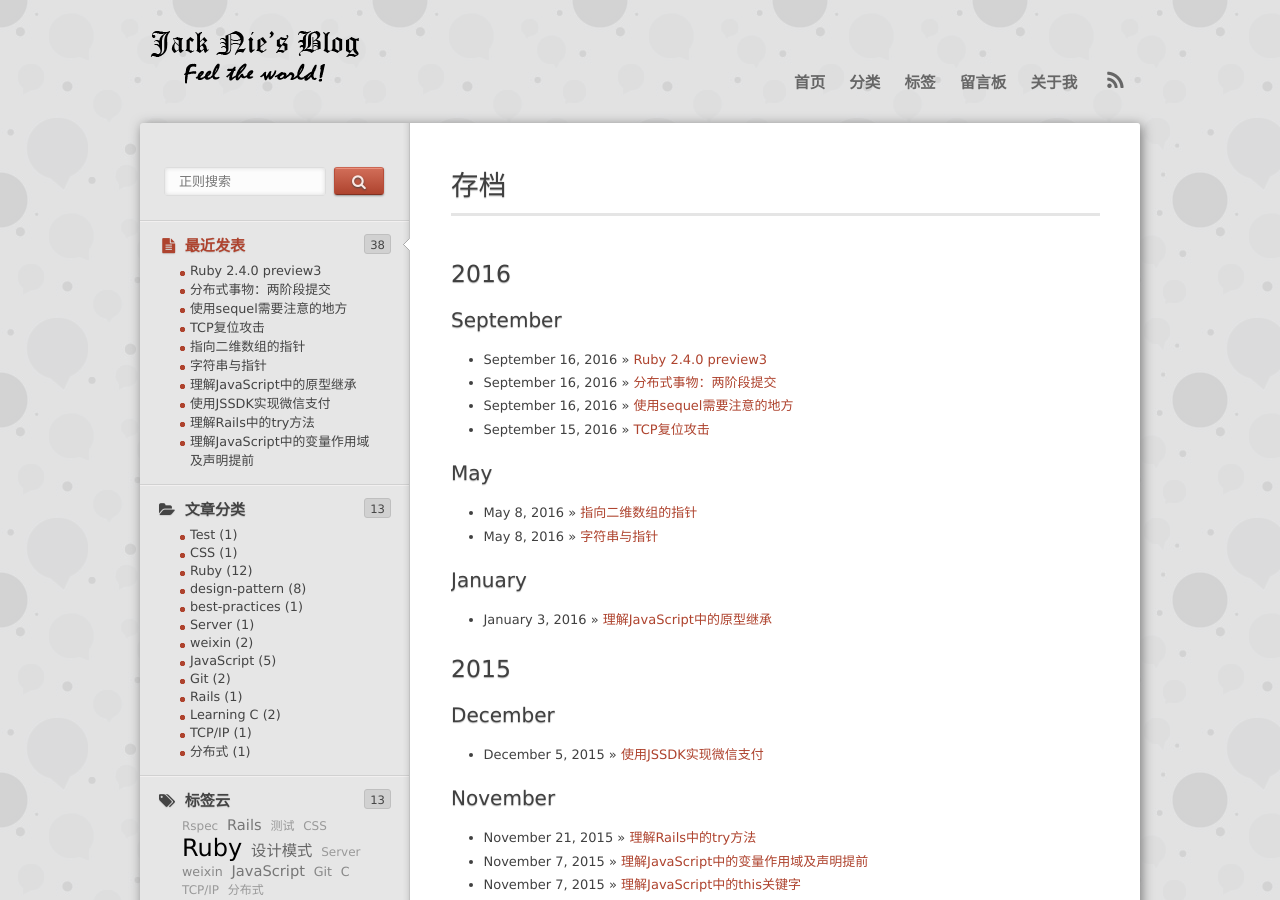
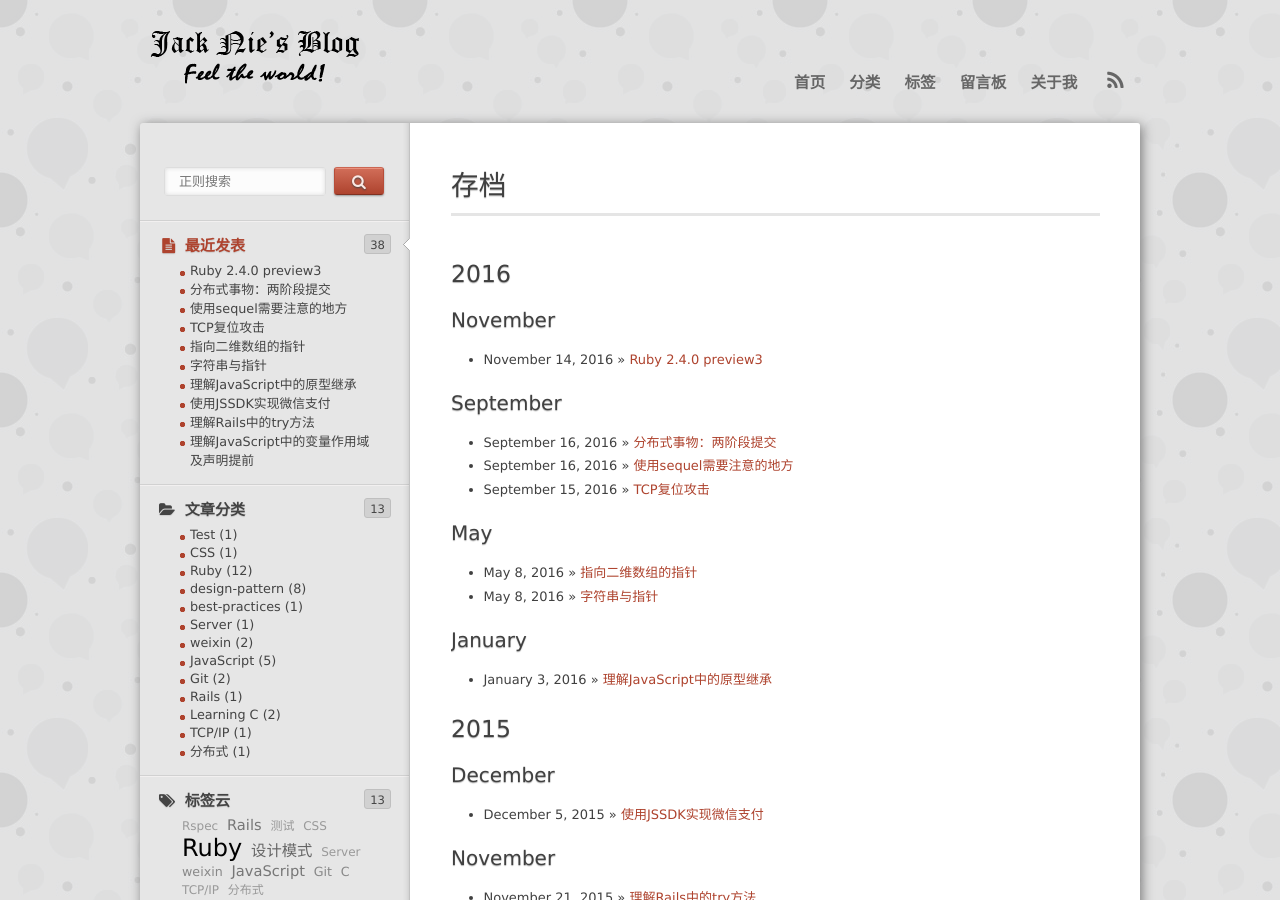
Before and after one commit to jack-nie/jack-nie.github.io, a Jekyll site: the page built from archive.html, in a window 1280 px wide and 900 px high. Built offline with Jekyll 4.4.1, drawn with Linux system fonts in a browser that asks for light colours; nearby versions of some CDN libraries; library files that are not in the unit come from our copies.

Commit message:
fix date

```diff
--- a/_posts/2016-11-14-ruby-2.4.0-preview3.markdown
+++ b/_posts/2016-11-14-ruby-2.4.0-preview3.markdown
@@ -1,7 +1,7 @@
 ---
 layout: post
 title:  "Ruby 2.4.0 preview3"
-date:   "2016-09-16"
+date:   "2016-11-14"
 keywords: ["Ruby"]
 description: "Ruby"
 category: "Ruby"
```
